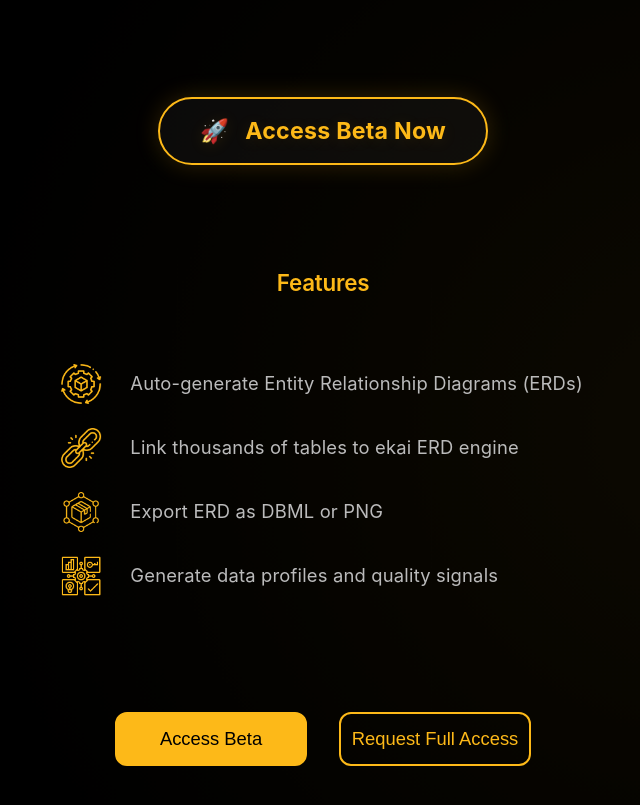
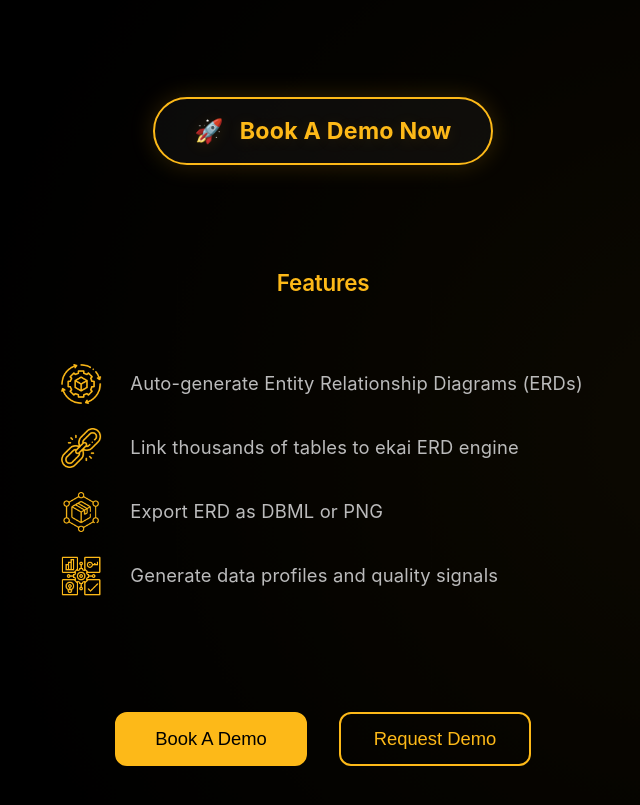
Before and after one commit to ekai-ai/ekai-webpage-erd, a React (Vite) app: page / in a window 1280 px wide. Shown: the part 1915-2720 px from the top of the page, without its empty margins (317-957 px from the left). Built offline with nearby package versions, Linux system fonts and the light colour scheme; the HTML template or start-up script is replaced by a standard one.

Commit message:
updated access with demo

```diff
--- a/src/components/home/home-hero-section.tsx
+++ b/src/components/home/home-hero-section.tsx
@@ -63,7 +63,7 @@
         <img src="/images/logos/ekai-logo.svg" alt="ekai" className='ekai-logo' />
       </div>
       <div className='nav-buttons'>
-        <a href="https://forms.gle/swcmXWPerp5gzi5f6" className='nav-button try-beta-button' target="_blank" rel="noopener noreferrer">Access Beta</a>
+        <a href="https://forms.gle/swcmXWPerp5gzi5f6" className='nav-button try-beta-button' target="_blank" rel="noopener noreferrer">Book A Demo</a>
       </div>
       <div className='code-background'></div>
       <div className='hero-container'>
@@ -225,7 +225,7 @@
 
           <div className='beta-tag'>
             <span className='beta-icon'>🚀</span>
-            <span>Access Beta Now</span>
+            <span>Book A Demo Now</span>
           </div>
 
           <div className='beta-features'>
@@ -256,7 +256,7 @@
             <div className='cta-group'>
               <a href="https://forms.gle/swcmXWPerp5gzi5f6" target="_blank" rel="noopener noreferrer">
                 <button className='primary-button'>
-                  <span className='button-text'>Access Beta</span>
+                  <span className='button-text'>Book A Demo</span>
                 </button>
               </a>
             </div>
@@ -265,7 +265,7 @@
                 className='secondary-button'
                 onClick={() => setIsPopupOpen(true)}
               >
-                <span className='button-text'>Request Full Access</span>
+                <span className='button-text'>Request Demo</span>
               </button>
             </div>
           </div>
--- a/src/components/home/request-access-popup.tsx
+++ b/src/components/home/request-access-popup.tsx
@@ -182,7 +182,7 @@
         </button>
 
         <div className="popup-header">
-          <h2 className="popup-title">Request Full Access</h2>
+          <h2 className="popup-title">Request A Demo</h2>
         </div>
 
         {submitStatus === 'success' ? (
@@ -333,7 +333,7 @@
             className={`submit-button ${submitStatus === 'error' ? 'error' : ''}`}
             disabled={isSubmitting}
           >
-            {isSubmitting ? 'Sending...' : submitStatus === 'error' ? 'Somehthing went wrong. Please try again later.' : 'Request Access'}
+            {isSubmitting ? 'Sending...' : submitStatus === 'error' ? 'Somehthing went wrong. Please try again later.' : 'Request Demo'}
           </button>
         </form>
         )}
```
